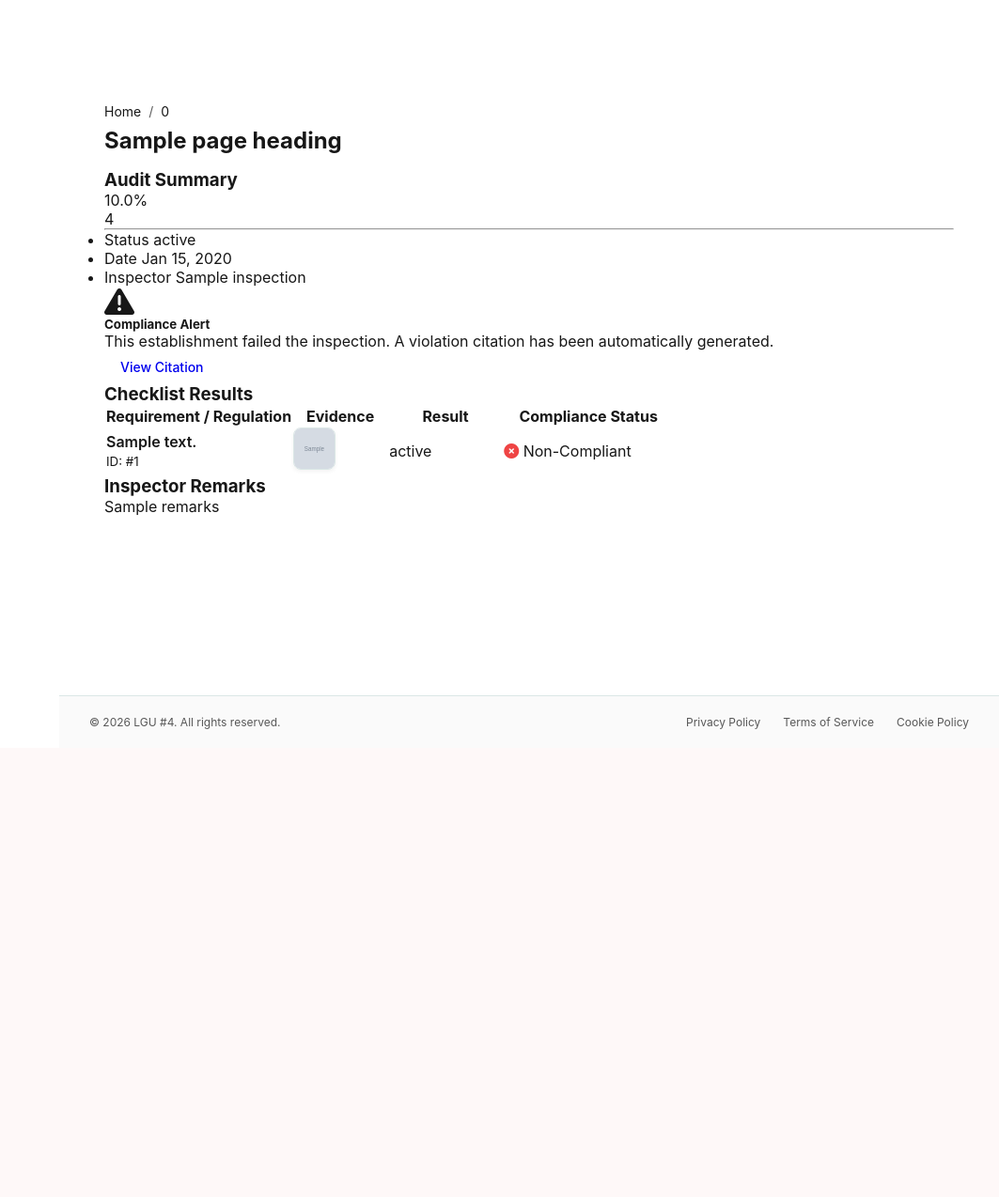
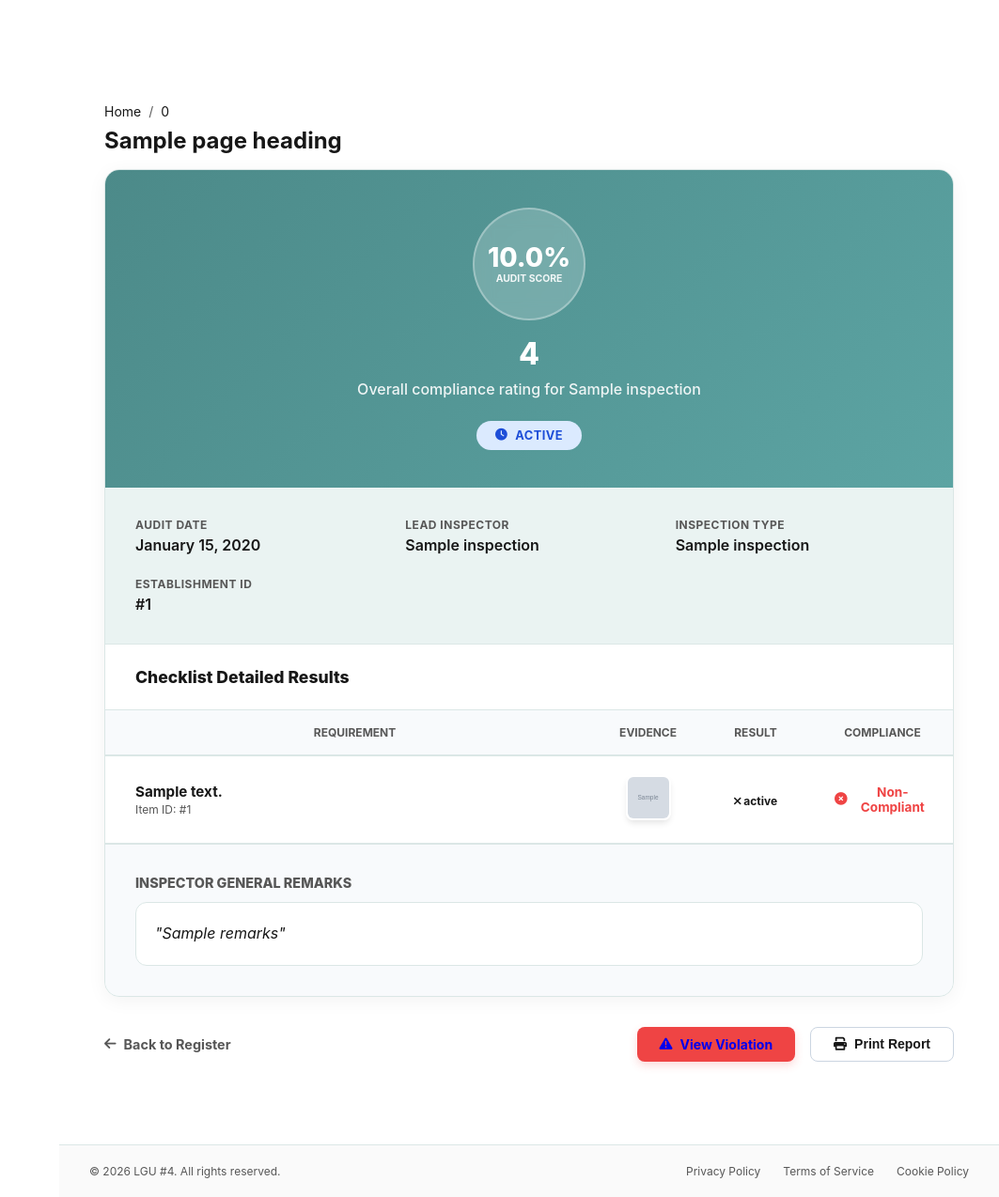
Before and after one commit to Jangwick/Healthandsafety, a PHP site: template views/pages/inspections/show.php in a window 1280 px wide. Shown: the part 2254-3528 px from the top of the page at 94% size, without its empty margins (217-1280 px from the left). Before the commit the page ends 3030 px from the top, so only its background shows below. Run offline with PHP 8.4, Linux system fonts and the light colour scheme; the template is opened without the code that fills it: most values are stand-ins (such as "Sample title", 1, 10 or a date in 2020); grey boxes marked "Sample" are stand-in pictures; data that the repository does not hold is empty; some libraries are stand-ins or nearby versions.

Commit message:
feat: overhaul inspection report design and fix PHP warnings

```diff
--- a/views/pages/inspections/show.php
+++ b/views/pages/inspections/show.php
@@ -1,120 +1,247 @@
-<div class="row">
-    <div class="col-md-4">
-        <div class="card mb-4">
-            <div class="card-header bg-primary text-white">
-                <h3 class="card-title mb-0">Audit Summary</h3>
-            </div>
-            <div class="card-body">
-                <div class="text-center mb-4">
-                    <div class="display-4 fw-bold <?= $inspection['score'] >= 75 ? 'text-success' : 'text-danger' ?>">
-                        <?= number_format($inspection['score'], 1) ?>%
-                    </div>
-                    <div class="h4"><?= $inspection['rating'] ?></div>
+<style>
+    .report-card {
+        border-radius: 16px;
+        border: 1px solid var(--border-color-1);
+        background: var(--card-bg-1);
+        box-shadow: 0 4px 20px rgba(0,0,0,0.05);
+        overflow: hidden;
+        margin-bottom: 2rem;
+    }
+    .report-header {
+        background: linear-gradient(135deg, var(--primary-color-1), #5ca4a3);
+        padding: 2.5rem;
+        color: white;
+        text-align: center;
+    }
+    .score-circle {
+        width: 120px;
+        height: 120px;
+        border-radius: 50%;
+        background: rgba(255,255,255,0.2);
+        backdrop-filter: blur(10px);
+        display: flex;
+        flex-direction: column;
+        align-items: center;
+        justify-content: center;
+        margin: 0 auto 1rem;
+        border: 2px solid rgba(255,255,255,0.3);
+    }
+    .status-pill {
+        display: inline-flex;
+        align-items: center;
+        gap: 0.5rem;
+        padding: 0.5rem 1.25rem;
+        border-radius: 50px;
+        font-weight: 700;
+        font-size: 0.8rem;
+        text-transform: uppercase;
+        letter-spacing: 0.5px;
+    }
+    .status-completed { background: #dcfce7; color: #15803d; }
+    .status-scheduled { background: #dbeafe; color: #1d4ed8; }
+
+    .info-grid {
+        display: grid;
+        grid-template-columns: repeat(auto-fit, minmax(200px, 1fr));
+        gap: 1.5rem;
+        padding: 2rem;
+        background: rgba(0,0,0,0.02);
+        border-bottom: 1px solid var(--border-color-1);
+    }
+    .info-item {
+        display: flex;
+        flex-direction: column;
+        gap: 0.25rem;
+    }
+    .info-label {
+        font-size: 0.75rem;
+        font-weight: 700;
+        color: var(--text-secondary-1);
+        text-transform: uppercase;
+        letter-spacing: 0.5px;
+    }
+    .info-value {
+        font-size: 1rem;
+        font-weight: 600;
+        color: var(--text-color-1);
+    }
+
+    .checklist-table {
+        width: 100%;
+        border-collapse: collapse;
+    }
+    .checklist-table th {
+        background: #f8fafc;
+        padding: 1rem 1.5rem;
+        font-size: 0.75rem;
+        font-weight: 700;
+        color: var(--text-secondary-1);
+        text-transform: uppercase;
+        border-bottom: 2px solid var(--border-color-1);
+    }
+    .checklist-table td {
+        padding: 1.25rem 1.5rem;
+        border-bottom: 1px solid var(--border-color-1);
+        vertical-align: middle;
+    }
+    .evidence-img {
+        width: 48px;
+        height: 48px;
+        border-radius: 8px;
+        object-fit: cover;
+        border: 2px solid white;
+        box-shadow: 0 4px 6px -1px rgba(0,0,0,0.1);
+        transition: transform 0.2s;
+        cursor: pointer;
+    }
+    .evidence-img:hover {
+        transform: scale(1.1);
+    }
+    .result-badge {
+        padding: 0.4rem 0.8rem;
+        border-radius: 6px;
+        font-weight: 700;
+        font-size: 0.75rem;
+    }
+    .badge-pass { background: #ecfdf5; color: #059669; }
+    .badge-fail { background: #fef2f2; color: #dc2626; }
+</style>
+
+<div class="row" style="max-width: 1100px; margin: 0 auto;">
+    <div class="col-12">
+        <div class="report-card">
+            <!-- Premium Header -->
+            <div class="report-header">
+                <div class="score-circle">
+                    <span style="font-size: 1.75rem; font-weight: 800; line-height: 1;"><?= number_format($inspection['score'], 1) ?>%</span>
+                    <span style="font-size: 0.65rem; font-weight: 700; opacity: 0.9; margin-top: 2px;">AUDIT SCORE</span>
                 </div>
-                <hr>
-                <ul class="list-group list-group-flush">
-                    <li class="list-group-item d-flex justify-content-between">
-                        <span>Status</span>
-                        <span class="badge badge-success"><?= $inspection['status'] ?></span>
-                    </li>
-                    <li class="list-group-item d-flex justify-content-between">
-                        <span>Date</span>
-                        <span><?= date('M d, Y', strtotime($inspection['completed_at'])) ?></span>
-                    </li>
-                    <li class="list-group-item d-flex justify-content-between">
-                        <span>Inspector</span>
-                        <span><?= htmlspecialchars($inspection['inspector_name']) ?></span>
-                    </li>
-                </ul>
-            </div>
-        </div>
-
-        <?php if ($inspection['score'] < 75): ?>
-            <div class="alert alert-danger shadow-sm border-0">
-                <div class="d-flex">
-                    <i class="fas fa-exclamation-triangle fa-2x me-3"></i>
-                    <div>
-                        <h5 class="alert-heading">Compliance Alert</h5>
-                        <p class="mb-0">This establishment failed the inspection. A violation citation has been automatically generated.</p>
-                        <a href="/violations" class="btn btn-sm btn-danger mt-2">View Citation</a>
-                    </div>
+                <h2 style="margin: 0; font-weight: 800; font-size: 2rem;"><?= $inspection['rating'] ?? 'Incomplete' ?></h2>
+                <p style="opacity: 0.9; margin: 0.5rem 0 1.5rem; font-weight: 500;">
+                    Overall compliance rating for <?= htmlspecialchars($inspection['business_name']) ?>
+                </p>
+                <div class="status-pill <?= $inspection['status'] === 'Completed' ? 'status-completed' : 'status-scheduled' ?>">
+                    <i class="fas <?= $inspection['status'] === 'Completed' ? 'fa-check-circle' : 'fa-clock' ?>"></i>
+                    <?= $inspection['status'] ?>
                 </div>
             </div>
-        <?php else: ?>
-            <div class="alert alert-success shadow-sm border-0">
-                <div class="d-flex">
-                    <i class="fas fa-certificate fa-2x me-3"></i>
-                    <div>
-                        <h5 class="alert-heading">Compliant</h5>
-                        <p class="mb-0">This establishment has passed. A Sanitary Clearance certificate has been issued.</p>
-                        <a href="/certificates" class="btn btn-sm btn-success mt-2">View Certificate</a>
-                    </div>
+
+            <!-- Essential Meta Data -->
+            <div class="info-grid">
+                <div class="info-item">
+                    <span class="info-label">Audit Date</span>
+                    <span class="info-value">
+                        <?php if ($inspection['completed_at']): ?>
+                            <?= date('F d, Y', strtotime($inspection['completed_at'])) ?>
+                        <?php else: ?>
+                            <span style="color: #94a3b8; font-style: italic;">Not completed</span>
+                        <?php endif; ?>
+                    </span>
+                </div>
+                <div class="info-item">
+                    <span class="info-label">Lead Inspector</span>
+                    <span class="info-value"><?= htmlspecialchars($inspection['inspector_name']) ?></span>
+                </div>
+                <div class="info-item">
+                    <span class="info-label">Inspection Type</span>
+                    <span class="info-value"><?= htmlspecialchars($inspection['template_name']) ?></span>
+                </div>
+                <div class="info-item">
+                    <span class="info-label">Establishment ID</span>
+                    <span class="info-value">#<?= $inspection['establishment_id'] ?></span>
                 </div>
             </div>
-        <?php endif; ?>
-    </div>
 
-    <div class="col-md-8">
-        <div class="card shadow-sm">
-            <div class="card-header">
-                <h3 class="card-title">Checklist Results</h3>
+            <!-- Checklist Section -->
+            <div style="padding: 1.5rem 2rem; border-bottom: 1px solid var(--border-color-1); background: white;">
+                <h3 style="margin: 0; font-size: 1.1rem; font-weight: 800; color: var(--text-color-1);">Checklist Detailed Results</h3>
             </div>
-            <div class="card-body p-0">
-                <table class="table table-hover mb-0">
-                    <thead class="bg-light">
+            <div class="card-body p-0" style="background: white;">
+                <table class="checklist-table">
+                    <thead>
                         <tr>
-                            <th class="ps-4">Requirement / Regulation</th>
-                            <th style="width: 100px;">Evidence</th>
-                            <th style="width: 120px;">Result</th>
-                            <th style="width: 180px;">Compliance Status</th>
+                            <th style="padding-left: 2rem;">Requirement</th>
+                            <th style="width: 100px; text-align: center;">Evidence</th>
+                            <th style="width: 120px; text-align: center;">Result</th>
+                            <th style="width: 150px; text-align: center;">Compliance</th>
                         </tr>
                     </thead>
                     <tbody>
-                        <?php foreach ($results as $item): ?>
+                        <?php if (empty($results)): ?>
                             <tr>
-                                <td class="ps-4">
-                                    <div class="fw-600" style="font-weight: 600;"><?= htmlspecialchars($item['requirement_text']) ?></div>
-                                    <small class="text-muted">ID: #<?= htmlspecialchars($item['checklist_item_id']) ?></small>
-                                </td>
-                                <td>
-                                    <?php if (!empty($item['photo_path'])): ?>
-                                        <a href="<?= htmlspecialchars($item['photo_path']) ?>" target="_blank">
-                                            <img src="<?= htmlspecialchars($item['photo_path']) ?>" style="height: 45px; width: 45px; object-fit: cover; border-radius: 8px; border: 1px solid var(--border-color-1); box-shadow: 0 2px 4px rgba(0,0,0,0.05);">
-                                        </a>
-                                    <?php else: ?>
-                                        <div style="width: 45px; height: 45px; background: #f1f5f9; border-radius: 8px; display: flex; align-items: center; justify-content: center; color: #94a3b8; border: 1px dashed #cbd5e1;">
-                                            <i class="fas fa-image" style="font-size: 0.9rem;"></i>
-                                        </div>
-                                    <?php endif; ?>
-                                </td>
-                                <td>
-                                    <span class="badge badge-<?= $item['status'] === 'Pass' ? 'success' : 'danger' ?>">
-                                        <?= $item['status'] ?>
-                                    </span>
-                                </td>
-                                <td>
-                                    <?php if ($item['status'] === 'Pass'): ?>
-                                        <i class="fas fa-check-circle text-success" style="color: #10b981;"></i> Compliant
-                                    <?php else: ?>
-                                        <i class="fas fa-times-circle text-danger" style="color: #ef4444;"></i> Non-Compliant
-                                    <?php endif; ?>
+                                <td colspan="4" style="padding: 4rem; text-align: center;">
+                                    <div style="color: #94a3b8; font-weight: 500;">
+                                        <i class="fas fa-clipboard-list" style="font-size: 3rem; opacity: 0.1; display: block; margin-bottom: 1rem;"></i>
+                                        Detailed item results are not available for this record.
+                                    </div>
                                 </td>
                             </tr>
-                        <?php endforeach; ?>
+                        <?php else: ?>
+                            <?php foreach ($results as $item): ?>
+                                <tr>
+                                    <td style="padding-left: 2rem;">
+                                        <div style="font-weight: 700; color: var(--text-color-1); font-size: 0.95rem;"><?= htmlspecialchars($item['requirement_text']) ?></div>
+                                        <div style="font-size: 0.75rem; color: var(--text-secondary-1); margin-top: 2px;">Item ID: #<?= htmlspecialchars($item['checklist_item_id']) ?></div>
+                                    </td>
+                                    <td style="text-align: center;">
+                                        <?php if (!empty($item['photo_path'])): ?>
+                                            <a href="<?= htmlspecialchars($item['photo_path']) ?>" target="_blank">
+                                                <img src="<?= htmlspecialchars($item['photo_path']) ?>" class="evidence-img" title="Click to view full image">
+                                            </a>
+                                        <?php else: ?>
+                                            <div style="width: 48px; height: 48px; background: #f8fafc; border-radius: 8px; margin: 0 auto; display: flex; align-items: center; justify-content: center; color: #cbd5e1; border: 1px dashed #e2e8f0;">
+                                                <i class="fas fa-camera-slash" style="font-size: 0.8rem;"></i>
+                                            </div>
+                                        <?php endif; ?>
+                                    </td>
+                                    <td style="text-align: center;">
+                                        <span class="result-badge badge-<?= strtolower($item['status']) ?>">
+                                            <?= strtolower($item['status']) === 'pass' ? '<i class="fas fa-check"></i> ' : '<i class="fas fa-times"></i> ' ?>
+                                            <?= $item['status'] ?>
+                                        </span>
+                                    </td>
+                                    <td style="text-align: center;">
+                                        <div style="display: flex; align-items: center; justify-content: center; gap: 0.5rem; font-weight: 700; font-size: 0.85rem; color: <?= $item['status'] === 'Pass' ? '#10b981' : '#ef4444' ?>;">
+                                            <i class="fas <?= $item['status'] === 'Pass' ? 'fa-check-circle' : 'fa-times-circle' ?>"></i>
+                                            <?= $item['status'] === 'Pass' ? 'Compliant' : 'Non-Compliant' ?>
+                                        </div>
+                                    </td>
+                                </tr>
+                            <?php endforeach; ?>
+                        <?php endif; ?>
                     </tbody>
                 </table>
             </div>
+
+            <!-- Footer Remarks -->
+            <?php if (!empty($inspection['remarks'])): ?>
+                <div style="padding: 2rem; background: #f8fafc; border-top: 1px solid var(--border-color-1);">
+                    <h4 style="margin: 0 0 0.75rem; font-size: 0.9rem; font-weight: 800; color: var(--text-secondary-1); text-transform: uppercase;">Inspector General Remarks</h4>
+                    <div style="background: white; padding: 1.25rem; border-radius: 12px; border: 1px solid var(--border-color-1); line-height: 1.6; color: var(--text-color-1); font-style: italic;">
+                        "<?= nl2br(htmlspecialchars($inspection['remarks'])) ?>"
+                    </div>
+                </div>
+            <?php endif; ?>
         </div>
 
-        <?php if (!empty($inspection['remarks'])): ?>
-            <div class="card mt-4">
-                <div class="card-header">
-                    <h3 class="card-title">Inspector Remarks</h3>
-                </div>
-                <div class="card-body">
-                    <p class="mb-0 italic"><?= nl2br(htmlspecialchars($inspection['remarks'])) ?></p>
-                </div>
+        <div style="display: flex; justify-content: space-between; align-items: center; margin-bottom: 3rem;">
+            <a href="/inspections" style="text-decoration: none; font-weight: 700; color: var(--text-secondary-1); font-size: 0.9rem; display: flex; align-items: center; gap: 0.5rem;">
+                <i class="fas fa-arrow-left"></i> Back to Register
+            </a>
+            <div style="display: flex; gap: 1rem;">
+                <?php if ($inspection['score'] >= 75): ?>
+                    <a href="/certificates" class="btn btn-success" style="padding: 0.6rem 1.5rem; border-radius: 8px; font-weight: 700; background: #10b981; border: none; box-shadow: 0 4px 10px rgba(16, 185, 129, 0.2);">
+                        <i class="fas fa-certificate"></i> View Certificate
+                    </a>
+                <?php else: ?>
+                    <a href="/violations" class="btn btn-danger" style="padding: 0.6rem 1.5rem; border-radius: 8px; font-weight: 700; background: #ef4444; border: none; box-shadow: 0 4px 10px rgba(239, 68, 68, 0.2);">
+                        <i class="fas fa-exclamation-triangle"></i> View Violation
+                    </a>
+                <?php endif; ?>
+                <button onclick="window.print()" class="btn btn-outline-secondary" style="padding: 0.6rem 1.5rem; border-radius: 8px; font-weight: 700; border: 1px solid #cbd5e1; background: white; color: var(--text-color-1);">
+                    <i class="fas fa-print"></i> Print Report
+                </button>
             </div>
-        <?php endif; ?>
+        </div>
     </div>
 </div>
```
